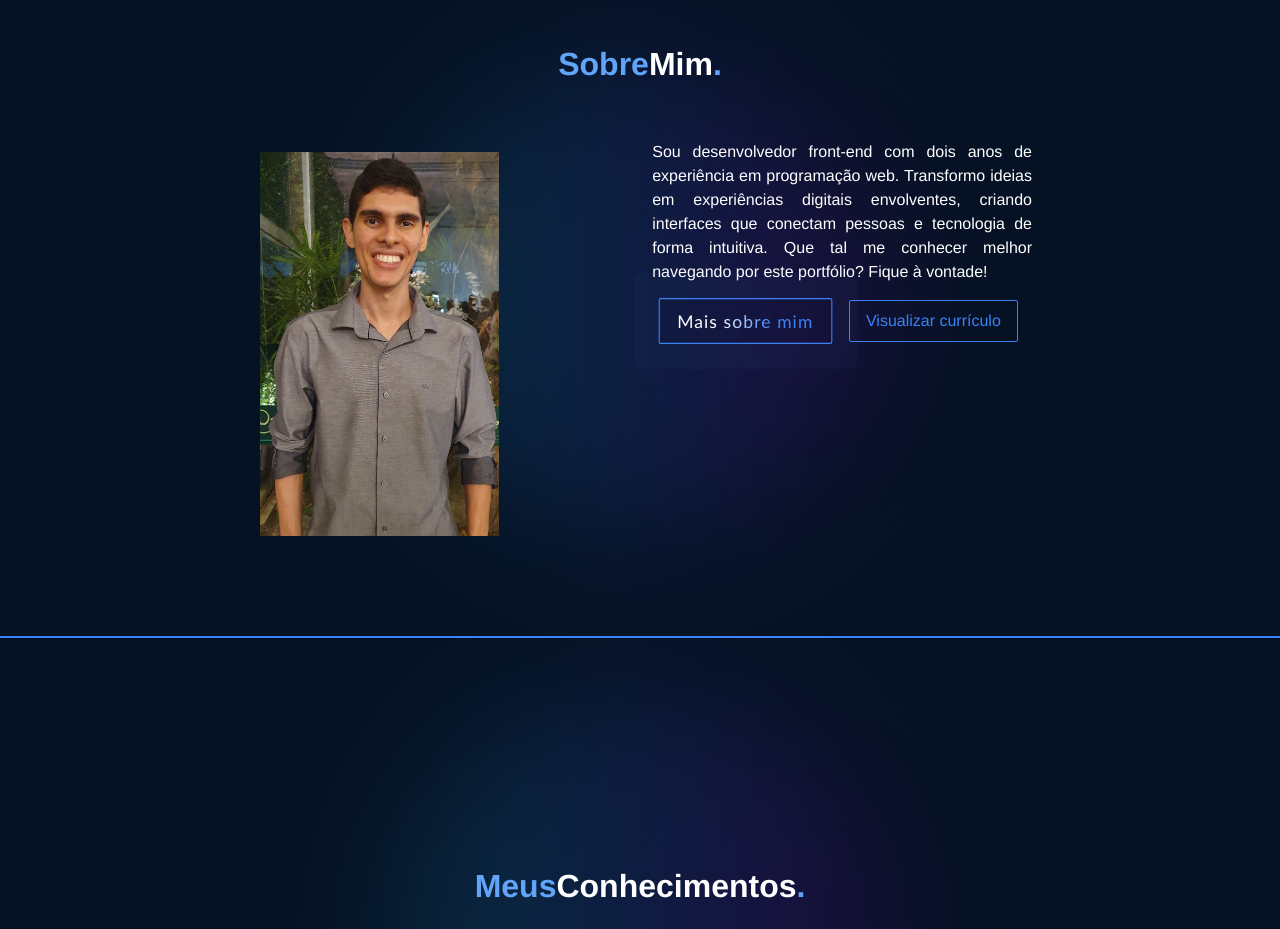
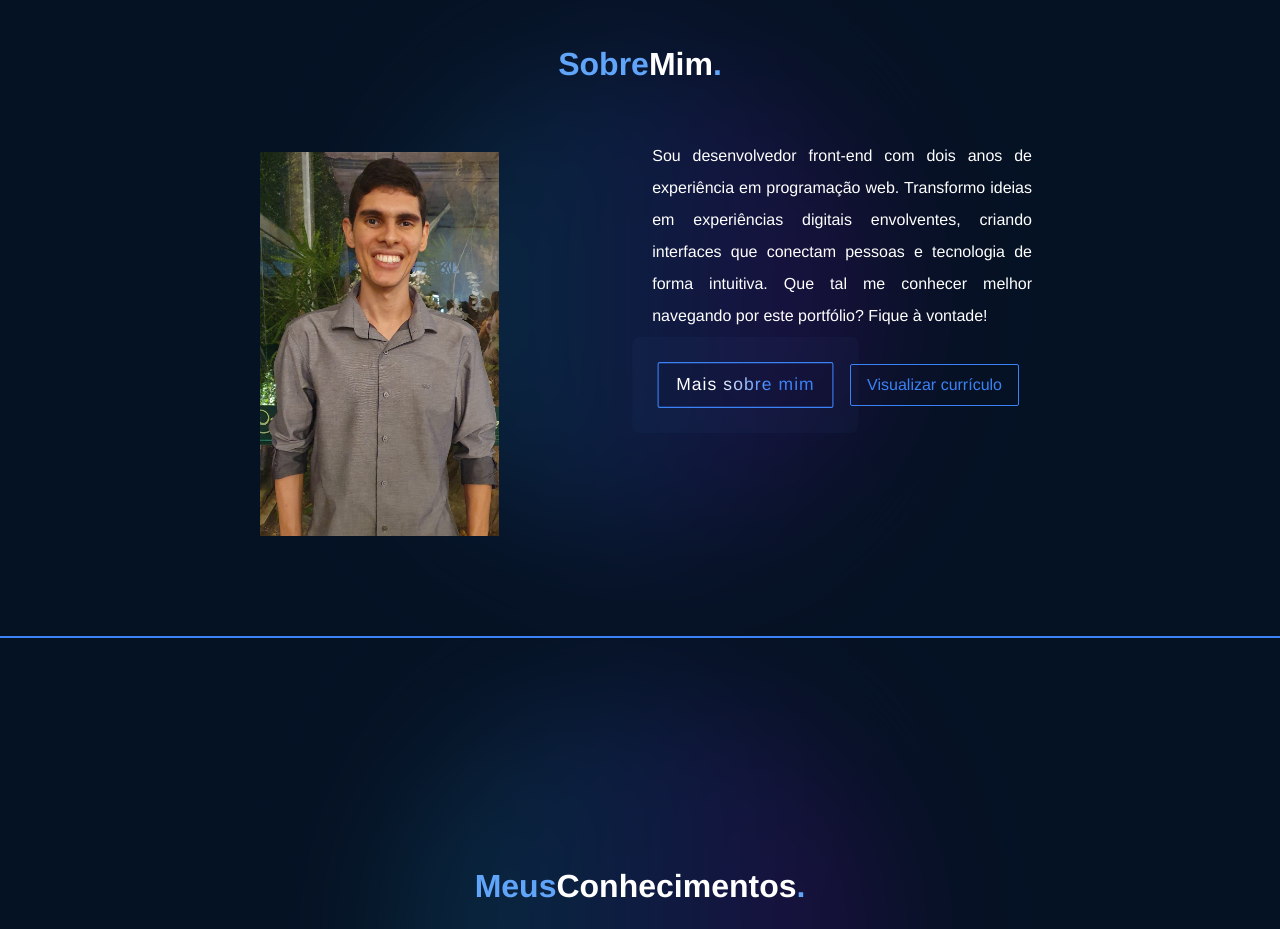
Before and after one commit to RodrigoMarques6/portfolioRodrigoMarques, an Angular app: page / in a window 1280 px wide. Shown: the part 840-1769 px from the top of the page. Built offline with nearby package versions, Linux system fonts and the light colour scheme.

Commit message:
feat/ ajustes gerais no projeto

```diff
--- a/src/app/components/main/sobre/sobre.component.html
+++ b/src/app/components/main/sobre/sobre.component.html
@@ -21,11 +21,11 @@
       </div>
       <div class="sm:w-1/2 sm:ml-2">
         <p
-          class="text-white text-justify p-2 max-w-[800px] min-w-[250px] mx-auto mb-2"
+          class="text-white text-justify p-2 max-w-[800px] min-w-[250px] mx-auto mb-2 leading-loose"
         >
           {{ sobreMim1 }}
         </p>
-        <div class="gap-x-6 flex justify-center">
+        <div class="gap-x-6 flex justify-center mt-6">
           <div>
             <button
               class="pulse-button px-4 py-2 border border-blue-500 text-blue-500 text-md rounded-sm hover:bg-blue-600 btn btn-border-1"
--- a/src/app/components/main/sobre/sobre.component.scss
+++ b/src/app/components/main/sobre/sobre.component.scss
@@ -89,8 +89,8 @@ button:hover {
 .btn.btn-border-1:hover::before {
   transition: width 0.1s ease, height 0.1s ease 0.1s;
 }
-
-body, html {
+body,
+html {
   height: 100%;
   background: #fff;
 }
@@ -99,9 +99,7 @@ body, html {
   position: relative;
   display: inline-block;
   padding: 12px 24px;
-  font-size: 1rem;
   font-weight: 500;
-  font-family: 'Trebuchet MS', sans-serif;
   text-align: center;
   color: white;
   border: 2px solid #5a99d4;
```
Also changed, not shown: src/styles.css (line endings or trailing spaces).
